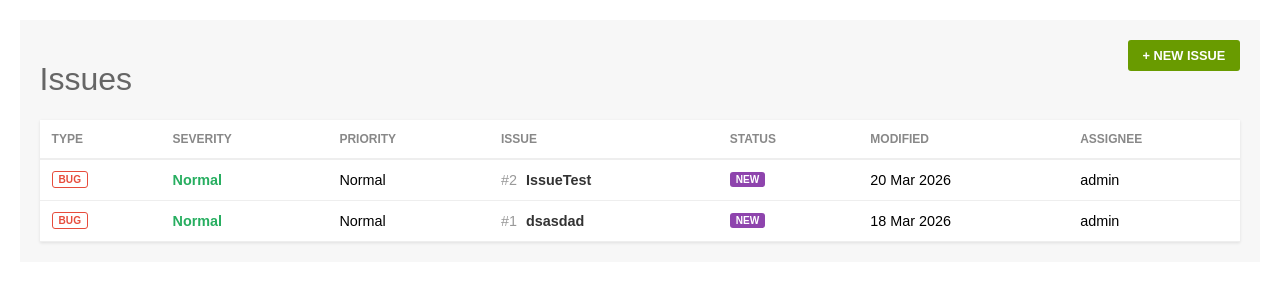
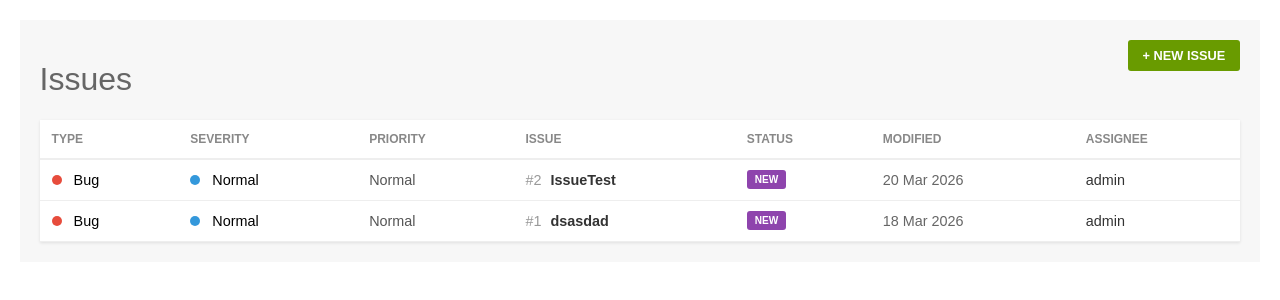
Before and after one commit to ChristianBarone/IssueTracker-Backend, a Django app: page / in a window 1280 px wide. Shown: the top 300 px of the page. Run offline with Django 3.2, Linux system fonts and the light colour scheme; data comes from the database, SQL or seed files in the repository.

Commit message:
S'afegeix boles als tipus

```diff
--- a/src/issues/models.py
+++ b/src/issues/models.py
@@ -3,7 +3,7 @@ from django.contrib.auth.models import User
 
 class Issue(models.Model):
     # Valors predefinits per a la Sessió 2 (Hardcoded com diuen les instruccions)
-    STATUS_CHOICES = [('New', 'New'), ('In Progress', 'In Progress'), ('Closed', 'Closed')]
+    STATUS_CHOICES = [('New', 'New'), ('In Progress', 'In Progress'), ('Ready for test', 'Ready for test'), ('Closed', 'Closed'), ('Needs Info', 'Needs Info'), ('Rejected', 'Rejected'), ('Postponed', 'Postponed')]
     PRIORITY_CHOICES = [('Low', 'Low'), ('Normal', 'Normal'), ('High', 'High')]
     TYPE_CHOICES = [('Bug', 'Bug'), ('Question', 'Question'), ('Enhancement', 'Enhancement')]
     SEVERITY_CHOICES = [('Minor', 'Minor'), ('Normal', 'Normal'), ('Important', 'Important'), ('Critical', 'Critical')]
--- a/src/issues/templates/issues/list.html
+++ b/src/issues/templates/issues/list.html
@@ -4,16 +4,41 @@
     th { text-align: left; padding: 12px; border-bottom: 2px solid #eee; color: #888; font-size: 0.75em; text-transform: uppercase; }
     td { padding: 12px; border-bottom: 1px solid #eee; vertical-align: middle; font-size: 0.9em; }
 
+    /* Estil base per a la "bola" (cercle) */
+    .dot {
+        height: 10px;
+        width: 10px;
+        border-radius: 50%;
+        display: inline-block;
+        margin-right: 8px;
+    }
+
+    /* Colors per a TYPE */
+    .type-bug { background-color: #e74c3c; }        /* Vermell */
+    .type-question { background-color: #3498db; }   /* Blau */
+    .type-enhancement { background-color: #27ae60; } /* Verd */
+
+    /* Colors per a SEVERITY */
+    .sev-minor { background-color: #2ecc71; }    /* Verd clar */
+    .sev-normal { background-color: #3498db; }   /* Blau */
+    .sev-important { background-color: #e67e22; } /* Taronja */
+    .sev-critical { background-color: #c0392b; }  /* Vermell fosc */
+
+    /* Colors per a PRIORITY (Només text o color lateral opcional) */
+    .prio-high { color: #e74c3c; font-weight: bold; }
+    .prio-normal { color: #555; }
+    .prio-low { color: #999; }
+
+    /* Estils de Status (Badge quadrat com Taiga) */
+    .badge { padding: 4px 8px; border-radius: 3px; font-size: 0.7em; font-weight: bold; color: white; text-transform: uppercase; }
+    .status-new { background: #8e44ad; }
+    .status-in-progress { background: #3498db; }
+    .status-closed { background: #27ae60; }
+
     /* Enllaços */
     .issue-link { text-decoration: none; color: #333; }
-    .issue-link:hover { color: #699b00; }
+    .issue-link:hover { color: #699b00; text-decoration: underline; }
     .issue-id { color: #999; margin-right: 5px; }
-
-    /* Estils Taiga */
-    .badge { padding: 2px 6px; border-radius: 3px; font-size: 0.7em; font-weight: bold; color: white; text-transform: uppercase; }
-    .status-new { background: #8e44ad; }
-    .type-bug { color: #e74c3c; border: 1px solid #e74c3c; background: transparent; }
-    .sev-normal { color: #27ae60; font-weight: bold; }
 
     .btn-new { background: #699b00; color: white; padding: 8px 15px; text-decoration: none; border-radius: 3px; float: right; font-weight: bold; font-size: 0.8em; }
 </style>
@@ -37,27 +62,45 @@
         <tbody>
         {% for issue in issues %}
         <tr>
-            <td><span class="badge type-bug">{{ issue.issue_type }}</span></td>
-            <td><span class="sev-normal">{{ issue.issue_severity }}</span></td>
-            <td>{{ issue.priority }}</td>
+            <td>
+                <span class="dot type-{{ issue.issue_type|lower }}"></span>
+                {{ issue.issue_type }}
+            </td>
+
+            <td>
+                <span class="dot sev-{{ issue.issue_severity|lower }}"></span>
+                {{ issue.issue_severity }}
+            </td>
+
+            <td class="prio-{{ issue.priority|lower }}">
+                {{ issue.priority }}
+            </td>
+
             <td>
                 <a href="{% url 'issue_detail' issue.id %}" class="issue-link">
                     <span class="issue-id">#{{ issue.id }}</span>
                     <strong>{{ issue.subject }}</strong>
                 </a>
             </td>
-            <td><span class="badge status-new">{{ issue.status }}</span></td>
-            <td>{{ issue.modified_at|date:"d M Y" }}</td>
+
+            <td>
+                <span class="badge status-{{ issue.status|lower|slugify }}">
+                    {{ issue.status }}
+                </span>
+            </td>
+
+            <td style="color: #666;">{{ issue.modified_at|date:"d M Y" }}</td>
+
             <td>
                 {% if issue.assignee %}
-                {{ issue.assignee.username }}
+                <span style="color: #333;">{{ issue.assignee.username }}</span>
                 {% else %}
                 <span style="color: #ccc;">---</span>
                 {% endif %}
             </td>
         </tr>
         {% empty %}
-        <tr><td colspan="7" style="text-align: center; padding: 40px;">No hi ha issues encara. Crea la primera!</td></tr>
+        <tr><td colspan="7" style="text-align: center; padding: 40px; color: #999;">No hi ha issues encara. Crea la primera!</td></tr>
         {% endfor %}
         </tbody>
     </table>
```
